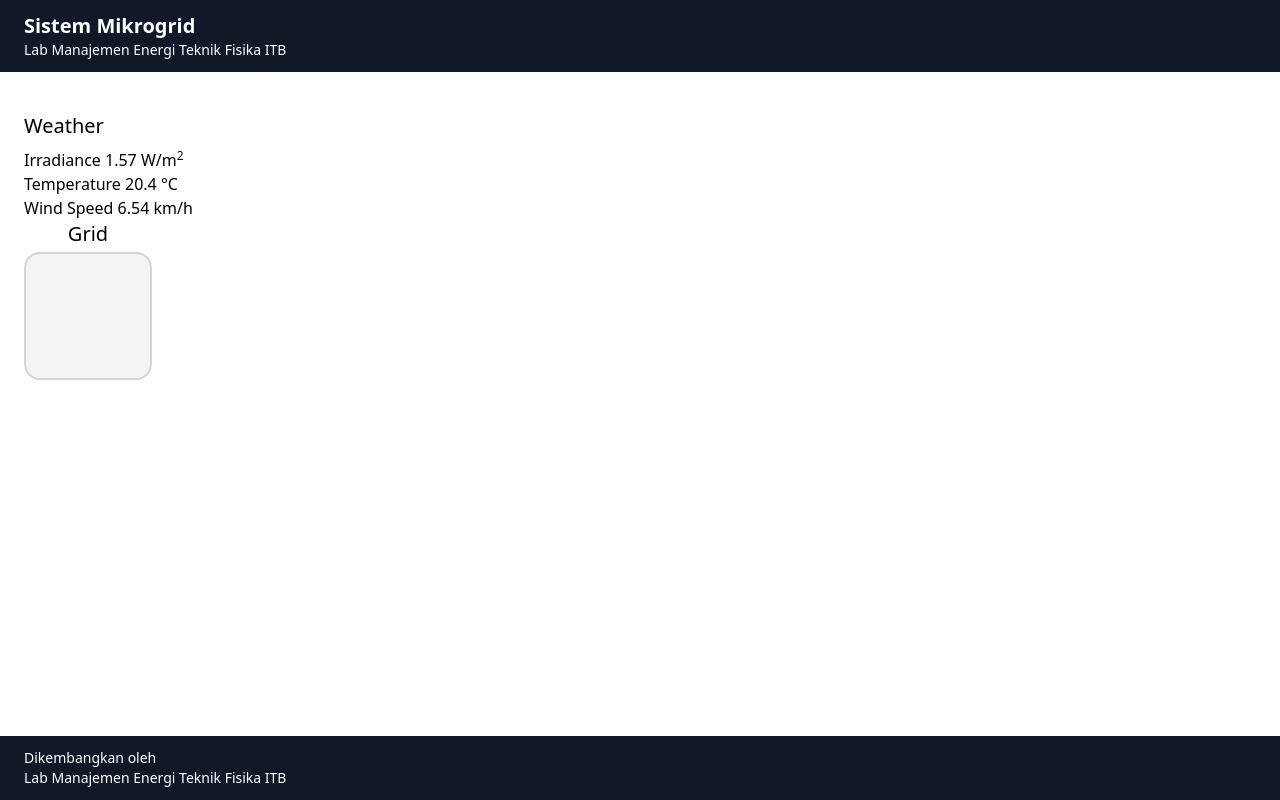
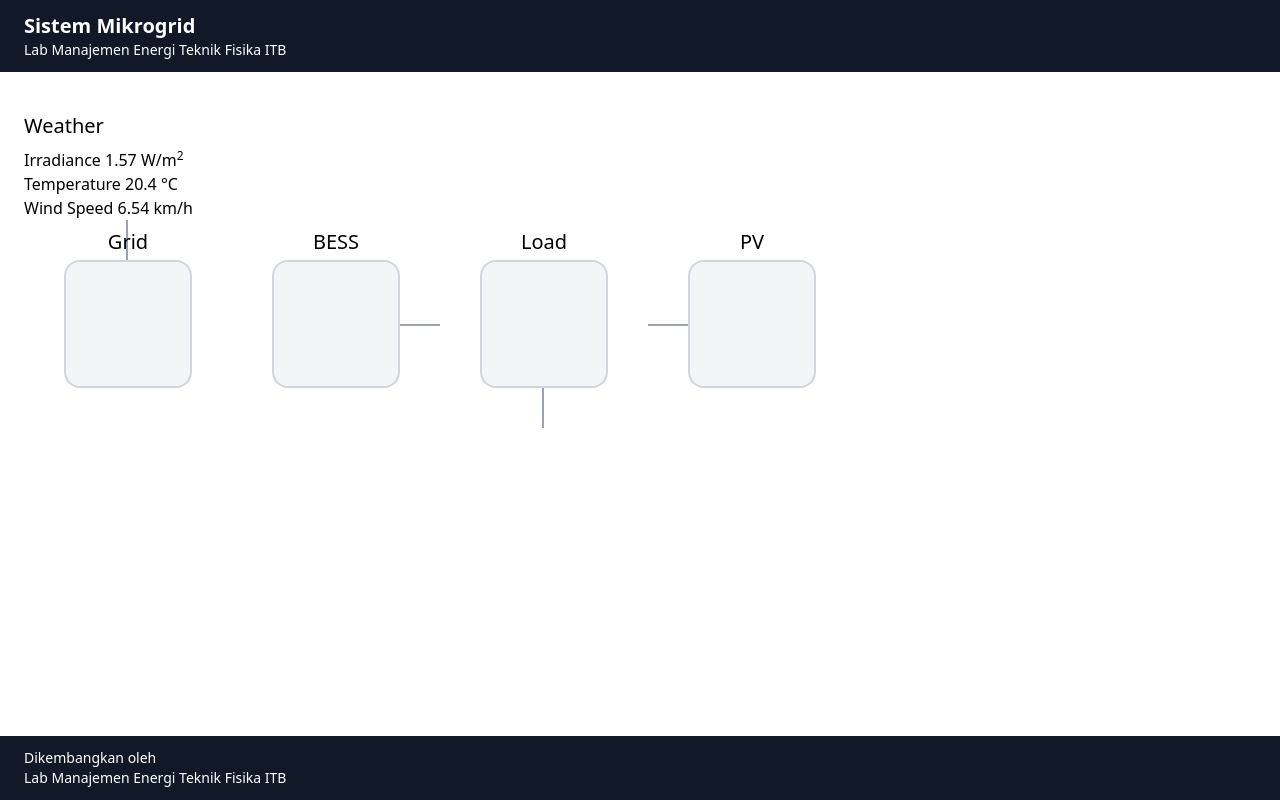
Before and after one commit to salehzaidan/mikrogrid-hmi, a Next.js app: page / in a window 1280 px wide. Built offline with nearby package versions, Linux system fonts and the light colour scheme; some icons are missing.

Commit message:
Create cell component

```diff
--- a/components/Card.tsx
+++ b/components/Card.tsx
@@ -20,11 +20,13 @@ type CardProps = {
 
 function Card({ type }: CardProps) {
   return (
-    <article className="w-fit">
-      <h3 className="text-center text-xl font-medium">{LABEL[type]}</h3>
+    <article className="relative w-fit">
+      <h3 className="absolute inset-x-0 -top-1/4 text-center text-xl font-medium">
+        {LABEL[type]}
+      </h3>
       <Icon
         icon={ICON[type]}
-        className="mx-auto mt-1 h-32 w-32 rounded-2xl border-2 border-gray-300 bg-gray-100 p-4 text-blue-600"
+        className="mx-auto h-32 w-32 rounded-2xl border-2 border-gray-300 bg-gray-100 p-4 text-blue-600"
       />
     </article>
   )
--- /dev/null
+++ b/components/Cell.tsx
@@ -0,0 +1,37 @@
+import React from 'react'
+
+function classNames(styles: string[]) {
+  return styles.filter(Boolean).join(' ')
+}
+
+type CellProps = {
+  line: 'top' | 'right' | 'bottom' | 'left'
+}
+
+function Cell({ line, children }: React.PropsWithChildren<CellProps>) {
+  const isHorizontal = line === 'left' || line === 'right'
+  const isVertical = line === 'top' || line === 'bottom'
+  return (
+    <div className="relative flex h-52 w-52 items-center justify-center">
+      {isHorizontal && (
+        <div
+          className={classNames([
+            'absolute top-1/2 h-[2px] w-1/2 bg-gray-400',
+            line === 'right' ? 'right-0' : 'left-0',
+          ])}
+        />
+      )}
+      {isVertical && (
+        <div
+          className={classNames([
+            'absolute right-1/2 h-1/2 w-[2px] bg-gray-400',
+            line === 'bottom' ? 'bottom-0' : 'top-0',
+          ])}
+        />
+      )}
+      {children}
+    </div>
+  )
+}
+
+export default Cell
--- a/pages/index.tsx
+++ b/pages/index.tsx
@@ -2,6 +2,7 @@ import type { NextPage } from 'next'
 import Head from 'next/head'
 
 import Card from '../components/Card'
+import Cell from '../components/Cell'
 import Footer from '../components/Footer'
 import Navbar from '../components/Navbar'
 
@@ -33,8 +34,19 @@ const Home: NextPage = () => {
           </div>
         </section>
 
-        <section className="container mx-auto">
-          <Card type="grid" />
+        <section className="container mx-auto flex">
+          <Cell line="top">
+            <Card type="grid" />
+          </Cell>
+          <Cell line="right">
+            <Card type="battery" />
+          </Cell>
+          <Cell line="bottom">
+            <Card type="load" />
+          </Cell>
+          <Cell line="left">
+            <Card type="pv" />
+          </Cell>
         </section>
       </main>
       <Footer />
```
